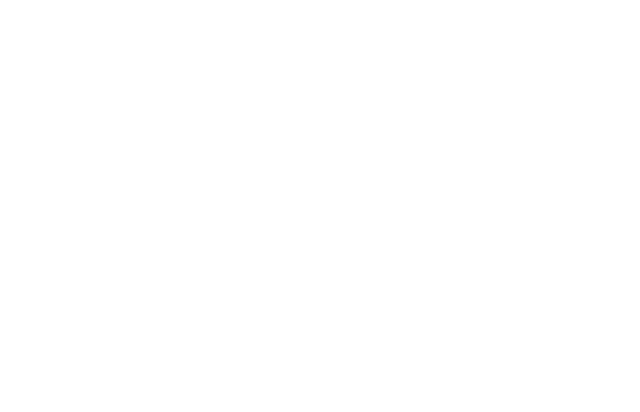
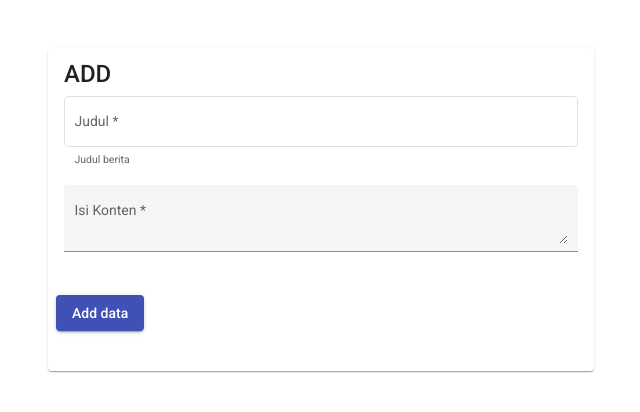
Before and after one commit to FarhanFansuri/MFarhanF_upn_zetta_learning, an Angular app in the folder angular_learning/: page /add in a window 1280 px wide. Before the commit this address led to /. Shown: the top 412 px of the page, without its empty margins (319-959 px from the left). Built offline with nearby package versions, Linux system fonts and the light colour scheme; data requests are answered from the project's data file.

Commit message:
[UPDATE] pelatihan angular day 11

```diff
--- /dev/null
+++ b/angular_learning/src/app/add/add-data/add-data.component.html
@@ -0,0 +1,29 @@
+<div class="row">
+  <div class="col-3"></div>
+  <div class="col-6">
+    <mat-card>
+      <mat-card-title>ADD</mat-card-title>
+      <form [formGroup]="dataadd">
+        <mat-card-content>
+          <div class="row">
+            <mat-form-field appearance="outline">
+              <mat-label>Judul</mat-label>
+              <input matInput formControlName="title" placeholder="">
+              <mat-hint>Judul berita</mat-hint>
+            </mat-form-field><br>
+          </div>
+          <div class="row mt-3">
+            <mat-form-field appearance="fill">
+              <mat-label>Isi Konten</mat-label>
+              <textarea matInput formControlName="content"></textarea>
+            </mat-form-field>
+          </div>
+        </mat-card-content>
+        <mat-card-actions>
+          <button mat-raised-button color="primary" (click)="ngOnAdd()">Add data</button>
+        </mat-card-actions>
+      </form>
+    </mat-card>
+  </div>
+</div>
+<div class="col-3"></div>
--- /dev/null
+++ b/angular_learning/src/app/add/add-data/add-data.component.ts
@@ -0,0 +1,38 @@
+import { DataService } from './../../service/data.service';
+import { ActivatedRoute, Router } from '@angular/router';
+import { FormGroup, FormControl, Validators } from '@angular/forms';
+import { Component, OnInit } from '@angular/core';
+
+
+
+@Component({
+  selector: 'app-add-data',
+  templateUrl: './add-data.component.html',
+  styleUrls: ['./add-data.component.css']
+})
+export class AddDataComponent implements OnInit {
+
+  data: any;
+  id: any;
+  fileForm: any
+  non: any = true;
+  constructor(private dataservice: DataService, private routeActive: ActivatedRoute, private route: Router) {
+
+  }
+  dataadd: FormGroup = new FormGroup({
+    id: new FormControl(null),
+    title: new FormControl(null, Validators.required),
+    content: new FormControl(null, Validators.required)
+  })
+  ngOnInit(): void {
+    this.dataservice.getData().subscribe(data => {
+      this.dataadd.controls['id'].setValue(data.length + 1)
+    })
+  }
+
+  ngOnAdd() {
+    this.dataservice.pushData(this.dataadd.value).subscribe(data => console.log(data))
+    this.route.navigate([''])
+  }
+
+}
--- a/angular_learning/src/app/app-routing.module.ts
+++ b/angular_learning/src/app/app-routing.module.ts
@@ -1,3 +1,4 @@
+import { AddDataComponent } from './add/add-data/add-data.component';
 import { ListDataComponent } from './list/list-data/list-data.component';
 import { EditDataComponent } from './edit/edit-data/edit-data.component';
 import { NgModule } from '@angular/core';
@@ -6,6 +7,7 @@
 const routes: Routes = [
   { path: 'edit/:id', component: EditDataComponent },
   { path: '', component: ListDataComponent },
+  { path: 'add', component: AddDataComponent },
 ];
 
 @NgModule({
--- a/angular_learning/src/app/app.module.ts
+++ b/angular_learning/src/app/app.module.ts
@@ -16,13 +16,15 @@
 import { EditDataComponent } from './edit/edit-data/edit-data.component';
 import { ListDataComponent } from './list/list-data/list-data.component';
 import { SearchPipe } from './search.pipe';
+import { AddDataComponent } from './add/add-data/add-data.component';
 
 @NgModule({
   declarations: [
     AppComponent,
     EditDataComponent,
     ListDataComponent,
-    SearchPipe
+    SearchPipe,
+    AddDataComponent
   ],
   imports: [
     BrowserModule,
--- a/angular_learning/src/app/data/db.json
+++ b/angular_learning/src/app/data/db.json
@@ -14,6 +14,21 @@
       "id": 3,
       "title": "Berita 3",
       "content": "isi kontent 3"
+    },
+    {
+      "id": 4,
+      "title": "berita 4",
+      "content": "isi konten berita 4"
+    },
+    {
+      "id": 5,
+      "title": "Berita 5",
+      "content": "isi konten berita 5"
+    },
+    {
+      "id": 6,
+      "title": "Berita 6",
+      "content": "isi kontent berita 6"
     }
   ],
   "profile": {
--- a/angular_learning/src/app/list/list-data/list-data.component.html
+++ b/angular_learning/src/app/list/list-data/list-data.component.html
@@ -3,7 +3,8 @@
     <mat-label>Outline form field</mat-label>
     <input matInput placeholder="Placeholder" [(ngModel)]="filterdata">
     <mat-hint>Pencarian</mat-hint>
-  </mat-form-field>
+  </mat-form-field><br><br>
+  <button mat-raised-button color="primary" routerLink="/add">ADD</button>
   <div *ngFor="let getdata of data | search:filterdata">
     <div class="mt-3">
       <mat-card class="example-card">
--- a/angular_learning/src/app/list/list-data/list-data.component.ts
+++ b/angular_learning/src/app/list/list-data/list-data.component.ts
@@ -10,7 +10,11 @@
 })
 export class ListDataComponent implements OnInit {
 
-  constructor(private datas: DataService, private router: Router) { }
+  constructor(private datas: DataService, private router: Router) {
+    this.datas.getData().subscribe((data) => {
+      this.data = data;
+    })
+  }
   data: any = []
   filterdata: any = ''
   ngOnInit(): void {
```
Also changed, not shown: angular_learning/src/app/add/add-data/add-data.component.css (added), 1 other file (tests, documents, lock files or other folders).
